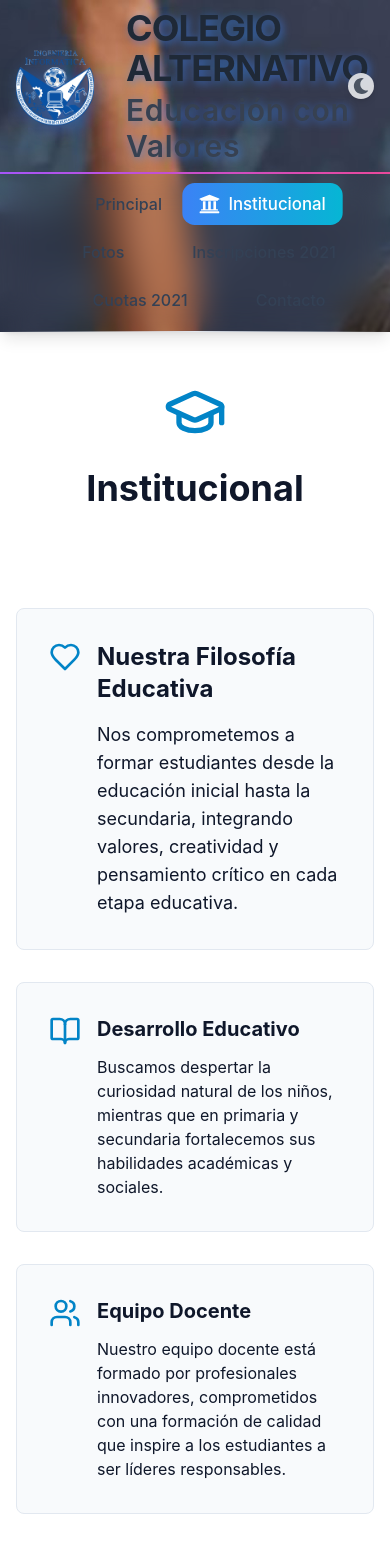
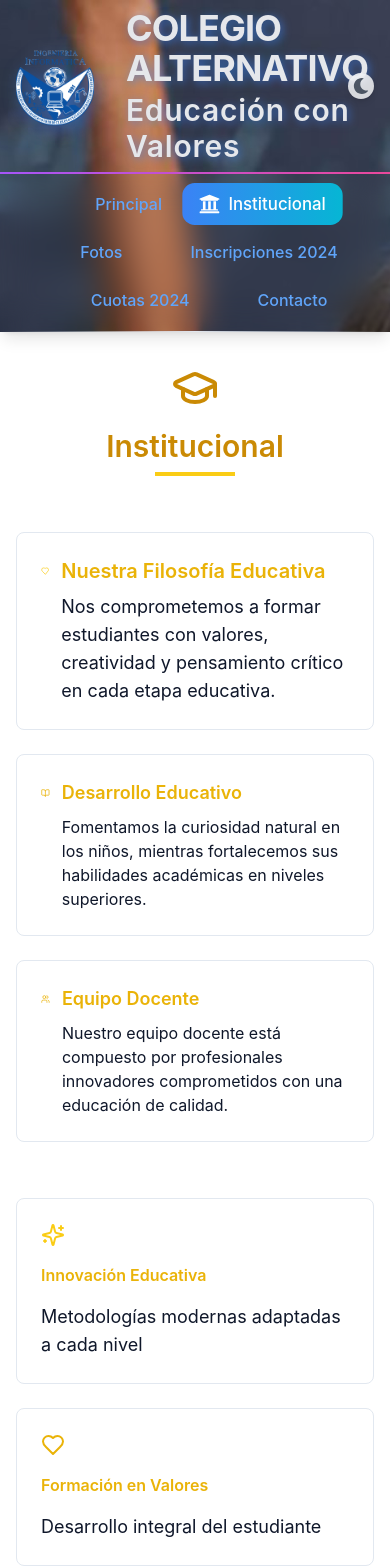
Before and after one commit to Marcelochoquecruz/INF631-Front-End-SegundoParcial, a React (Vite) app: page /institucional in a window 390 px wide. Shown: the top 1568 px of the page. Built offline with nearby package versions, Linux system fonts and the light colour scheme.

Commit message:
Finalizado y funcional

```diff
--- a/src/App.tsx
+++ b/src/App.tsx
@@ -4,6 +4,7 @@ import NavBar from './components/head/NavBar';
 import './App.css';
 import { ThemeProvider } from './components/ThemeContext';
 import AppRoutes from './routes'; // Importa las rutas
+
 
 const App = () => {
   return (
@@ -20,7 +21,7 @@ const App = () => {
             <Head />
             <NavBar />
             {/* Aquí van las rutas que cambiarán el contenido según la navegación */}
-            <main>
+             <main>
               {/* Las rutas definidas en AppRoutes se manejarán aquí */}
               <AppRoutes />
             </main>
--- a/src/components/head/Head.tsx
+++ b/src/components/head/Head.tsx
@@ -21,12 +21,12 @@ const Head = () => {
             />
 
             <div className="space-y-1 flex-grow">
-              <h1 className="text-4xl font-bold text-gray-800 dark:text-gray-100
+              <h1 className="text-4xl font-bold text-gray-200 dark:text-gray-800
                            tracking-tight drop-shadow-[2px_2px_4px_rgba(59,130,246,0.6)]
                            select-none">
                 COLEGIO ALTERNATIVO
               </h1>
-              <h2 className="text-3xl font-semibold text-gray-700 dark:text-gray-200
+              <h2 className="text-3xl font-semibold text-gray-200 dark:text-gray-800
                            tracking-wide drop-shadow-[2px_2px_4px_rgba(59,130,246,0.6)]
                            select-none">
                 Educación con Valores
--- a/src/components/head/NavBar.tsx
+++ b/src/components/head/NavBar.tsx
@@ -18,8 +18,8 @@ const NavBar = () => {
     { path: '/', label: 'Principal', icon: FaHome },
     { path: '/institucional', label: 'Institucional', icon: FaUniversity },
     { path: '/fotos', label: 'Fotos', icon: FaImages },
-    { path: '/inscripciones', label: 'Inscripciones 2021', icon: FaUserGraduate },
-    { path: '/cuotas', label: 'Cuotas 2021', icon: FaMoneyBillWave },
+    { path: '/inscripciones', label: 'Inscripciones 2024', icon: FaUserGraduate },
+    { path: '/cuotas', label: 'Cuotas 2024', icon: FaMoneyBillWave },
     { path: '/contacto', label: 'Contacto', icon: FaEnvelope }
   ];
 
@@ -63,7 +63,7 @@ const NavBar = () => {
                       px-4 py-2 rounded-xl
                       flex items-center gap-2
                       transition-all duration-300
-                      ${isActive ? 'text-white font-semibold scale-105' : 'text-slate-700 dark:text-slate-200'}
+                      ${isActive ? 'text-white font-semibold scale-105' : 'text-blue-400 dark:text-slate-200'}
                       hover:scale-105
                     `}
                   >
--- a/src/components/menu.tsx
+++ b/src/components/menu.tsx
@@ -39,7 +39,8 @@ const Menu = () => {
     : themeContext?.theme === 'dark' ? 'text-white' : 'text-slate-700';
 
   return (
-    <section >
+    <div className='bg-white'>
+    <section>
 
       <ul className="max-w-7xl mx-auto flex flex-col md:flex-row gap-6 transition-all duration-300">
         {menuItems.map((item, index) => {
@@ -90,7 +91,7 @@ const Menu = () => {
         })}
       </ul>
     </section>
+</div>
   );
 };
-
 export default Menu;
--- a/src/pages/Fotos.tsx
+++ /dev/null
@@ -1,14 +0,0 @@
-import React from 'react';
-import Footer from '../components/footer';
-const Fotos: React.FC = () => {
-  return (
-    <div className="text-center py-10">
-      <h1 className="text-4xl font-bold text-gray-800">Galería de Fotos</h1>
-      <p className="mt-4 text-lg text-gray-600">Explora nuestras fotos.</p>
-      {/* Aquí puedes agregar una galería de imágenes o un slider */}
-      <Footer/>
-    </div>
-  );
-};
-
-export default Fotos;
--- /dev/null
+++ b/src/pages/GaleriaFotografica.tsx
@@ -0,0 +1,109 @@
+import React, { useState } from 'react';
+import { X } from 'lucide-react';
+
+// Imágenes locales
+import Laboratorio1 from '../assets/edu.png';
+import Laboratorio2 from '../assets/edu.png';
+import Biblioteca1 from '../assets/edu.png';
+import Biblioteca2 from '../assets/edu.png';
+import Clase1 from '../assets/edu.png';
+import Clase2 from '../assets/edu.png';
+import { useTheme } from '../components/useTheme';
+
+const images = [
+  { id: 1, src: Laboratorio1, alt: 'Laboratorio de Ciencias 1', category: 'Instalaciones' },
+  { id: 2, src: Laboratorio2, alt: 'Laboratorio de Ciencias 2', category: 'Instalaciones' },
+  { id: 3, src: Biblioteca1, alt: 'Biblioteca Escolar 1', category: 'Instalaciones' },
+  { id: 4, src: Biblioteca2, alt: 'Biblioteca Escolar 2', category: 'Instalaciones' },
+  { id: 5, src: Clase1, alt: 'Estudiantes en Clase 1', category: 'Vida Estudiantil' },
+  { id: 6, src: Clase2, alt: 'Estudiantes en Clase 2', category: 'Vida Estudiantil' },
+];
+
+const GaleriaFotografica: React.FC = () => {
+  const { theme } = useTheme();
+  const [imagenSeleccionada, setImagenSeleccionada] = useState<{ src: string; alt: string } | null>(null);
+  const [filtro, setFiltro] = useState<string>('Todos');
+
+  const categorias = ['Todos', ...new Set(images.map(img => img.category))];
+
+  const imagenesFiltradas = filtro === 'Todos' ? images : images.filter(img => img.category === filtro);
+
+  // Estilos dinámicos basados en el tema
+  const estilosTema = {
+    contenedor: theme === 'dark' ? 'bg-gray-900 text-white' : 'bg-white text-gray-800',
+    titulo: theme === 'dark' ? 'text-white' : 'text-gray-800',
+    boton: theme === 'dark' ? 'bg-gray-700 text-white hover:bg-gray-600' : 'bg-gray-200 text-gray-700 hover:bg-gray-300',
+  };
+
+  return (
+    <div className={`w-full h-full ${estilosTema.contenedor}`}>
+      <div className="flex justify-between items-center mb-6">
+        <h1 className={`text-4xl font-bold ${estilosTema.titulo}`}>Galería Fotográfica</h1>
+      </div>
+
+      {/* Filtros de Categoría */}
+      <div className="flex justify-center space-x-4 mb-8">
+        {categorias.map(categoria => (
+          <button
+            key={categoria}
+            onClick={() => setFiltro(categoria)}
+            className={`px-4 py-2 rounded-lg transition-colors ${
+              filtro === categoria ? 'bg-blue-500 text-white' : estilosTema.boton
+            }`}
+          >
+            {categoria}
+          </button>
+        ))}
+      </div>
+
+      {/* Cuadrícula de Imágenes */}
+      <div className="grid grid-cols-3 gap-4">
+        {imagenesFiltradas.map(imagen => (
+          <div
+            key={imagen.id}
+            className={`overflow-hidden rounded-lg shadow-md hover:scale-105 transition-transform cursor-pointer ${
+              theme === 'dark' ? 'bg-gray-800' : 'bg-white'
+            }`}
+            onClick={() => setImagenSeleccionada(imagen)}
+          >
+            <img src={imagen.src} alt={imagen.alt} className="w-full h-48 object-cover" />
+            <p
+              className={`text-center py-2 ${
+                theme === 'dark' ? 'bg-gray-700 text-white' : 'bg-gray-100 text-gray-800'
+              }`}
+            >
+              {imagen.alt}
+            </p>
+          </div>
+        ))}
+      </div>
+
+      {/* Modal de Imagen Ampliada */}
+      {imagenSeleccionada && (
+        <div
+          className={`fixed inset-0 z-50 flex items-center justify-center ${
+            theme === 'dark' ? 'bg-black bg-opacity-80' : 'bg-black bg-opacity-75'
+          }`}
+          onClick={() => setImagenSeleccionada(null)}
+        >
+          <div className="max-w-4xl max-h-[90vh] relative" onClick={e => e.stopPropagation()}>
+            <button
+              onClick={() => setImagenSeleccionada(null)}
+              className={`absolute top-2 right-2 rounded-full p-2 shadow-lg z-60 ${
+                theme === 'dark' ? 'bg-gray-700 text-white' : 'bg-white text-gray-800'
+              }`}
+            >
+              <X />
+            </button>
+            <img src={imagenSeleccionada.src} alt={imagenSeleccionada.alt} className="w-full h-full object-contain rounded-lg" />
+            <p className={`text-center mt-4 text-xl ${theme === 'dark' ? 'text-white' : 'text-gray-800'}`}>
+              {imagenSeleccionada.alt}
+            </p>
+          </div>
+        </div>
+      )}
+    </div>
+  );
+};
+
+export default GaleriaFotografica;
--- a/src/pages/Institucional.tsx
+++ b/src/pages/Institucional.tsx
@@ -6,66 +6,64 @@ import { useTheme } from '../components/useTheme';
 const Institucional = () => {
   const { theme } = useTheme();
 
-  // Estilos basados en el tema actual
+  // Estilos basados en el tema actual, ahora con colores cálidos y elegantes
   const themeStyles = {
     bg: theme === 'dark' ? 'bg-slate-900' : 'bg-white',
     text: theme === 'dark' ? 'text-white' : 'text-slate-900',
-    cardBg: theme === 'dark' ? 'bg-slate-800' : 'bg-slate-50',
-    accent: theme === 'dark' ? 'text-sky-500' : 'text-sky-600',
+    accent: theme === 'dark' ? 'text-yellow-400' : 'text-yellow-600',
     border: theme === 'dark' ? 'border-slate-700' : 'border-slate-200',
-    // Añadimos un fondo claro a los contenedores para mayor legibilidad
-    cardContainer: theme === 'dark' ? 'bg-slate-800' : 'bg-white',
+    cardBg: theme === 'dark' ? 'bg-slate-800' : 'bg-white',
   };
+
+  // Clase común para las tarjetas con margenes y padding más pequeños
+  const cardClass = `${themeStyles.cardBg} p-6 rounded-lg border ${themeStyles.border} space-y-4`;
 
   return (
     <div className={`${themeStyles.bg} ${themeStyles.text}`}>
       <main className="max-w-7xl mx-auto px-4 sm:px-6 lg:px-8">
         {/* Header Section */}
-        <header className="py-12 sm:py-16 flex flex-col items-center">
-          <GraduationCap className={`w-16 h-16 ${themeStyles.accent} mb-6`} />
-          <h1 className="text-4xl sm:text-5xl font-bold mb-4">Institucional</h1>
-          <div className={`w-24 h-1 ${themeStyles.accent}`}></div>
+        <header className="py-8 sm:py-12 flex flex-col items-center">
+          <GraduationCap className={`w-12 h-12 ${themeStyles.accent} mb-4`} />
+          <h1 className="text-3xl sm:text-4xl font-semibold mb-2 text-yellow-600">Institucional</h1>
+          <div className={`w-20 h-1 ${themeStyles.accent} bg-yellow-400`}></div>
         </header>
 
         {/* Main Content */}
-        <div className="py-8 space-y-8">
-          {/* Nuestra Filosofía - Full Width */}
-          <div className={`${themeStyles.cardBg} p-8 rounded-lg border ${themeStyles.border} w-full`}>
-            <div className="flex items-start gap-4">
-              <Heart className={`w-8 h-8 ${themeStyles.accent} shrink-0`} />
+        <div className="py-6 space-y-6">
+          {/* Nuestra Filosofía */}
+          <div className={cardClass}>
+            <div className="flex items-start gap-3">
+              <Heart className={`w-7 h-7 text-yellow-400`} />
               <div>
-                <h2 className="text-2xl font-bold mb-4">Nuestra Filosofía Educativa</h2>
+                <h2 className="text-xl font-semibold mb-2 text-yellow-500">Nuestra Filosofía Educativa</h2>
                 <p className="text-lg">
-                  Nos comprometemos a formar estudiantes desde la educación inicial hasta la secundaria,
-                  integrando valores, creatividad y pensamiento crítico en cada etapa educativa.
+                  Nos comprometemos a formar estudiantes con valores, creatividad y pensamiento crítico en cada etapa educativa.
                 </p>
               </div>
             </div>
           </div>
 
-          {/* Desarrollo Educativo and Equipo Docente - Two Columns */}
-          <div className="grid md:grid-cols-2 gap-8">
-            <div className={`${themeStyles.cardBg} p-8 rounded-lg border ${themeStyles.border}`}>
-              <div className="flex items-start gap-4">
-                <BookOpen className={`w-8 h-8 ${themeStyles.accent} shrink-0`} />
+          {/* Desarrollo Educativo y Equipo Docente - Dos Columnas */}
+          <div className="grid md:grid-cols-2 gap-6">
+            <div className={cardClass}>
+              <div className="flex items-start gap-3">
+                <BookOpen className={`w-7 h-7 text-yellow-500`} />
                 <div>
-                  <h3 className="text-xl font-bold mb-3">Desarrollo Educativo</h3>
+                  <h3 className="text-lg font-semibold mb-2 text-yellow-500">Desarrollo Educativo</h3>
                   <p>
-                    Buscamos despertar la curiosidad natural de los niños, mientras que en primaria y secundaria
-                    fortalecemos sus habilidades académicas y sociales.
+                    Fomentamos la curiosidad natural en los niños, mientras fortalecemos sus habilidades académicas en niveles superiores.
                   </p>
                 </div>
               </div>
             </div>
 
-            <div className={`${themeStyles.cardBg} p-8 rounded-lg border ${themeStyles.border}`}>
-              <div className="flex items-start gap-4">
-                <Users className={`w-8 h-8 ${themeStyles.accent} shrink-0`} />
+            <div className={cardClass}>
+              <div className="flex items-start gap-3">
+                <Users className={`w-7 h-7 text-yellow-500`} />
                 <div>
-                  <h3 className="text-xl font-bold mb-3">Equipo Docente</h3>
+                  <h3 className="text-lg font-semibold mb-2 text-yellow-500">Equipo Docente</h3>
                   <p>
-                    Nuestro equipo docente está formado por profesionales innovadores, comprometidos con una formación
-                    de calidad que inspire a los estudiantes a ser líderes responsables.
+                    Nuestro equipo docente está compuesto por profesionales innovadores comprometidos con una educación de calidad.
                   </p>
                 </div>
               </div>
@@ -74,29 +72,29 @@ const Institucional = () => {
         </div>
 
         {/* Features Section */}
-        <div className="py-12">
-          <div className="grid sm:grid-cols-3 gap-8">
+        <div className="py-8">
+          <div className="grid sm:grid-cols-3 gap-6">
             {[{
-              icon: <Sparkles className="w-6 h-6" />,
+              icon: <Sparkles className="w-6 h-6 text-yellow-400" />,
               title: "Innovación Educativa",
               text: "Metodologías modernas adaptadas a cada nivel"
             },
             {
-              icon: <Heart className="w-6 h-6" />,
+              icon: <Heart className="w-6 h-6 text-yellow-500" />,
               title: "Formación en Valores",
               text: "Desarrollo integral del estudiante"
             },
             {
-              icon: <BookOpen className="w-6 h-6" />,
+              icon: <BookOpen className="w-6 h-6 text-yellow-600" />,
               title: "Excelencia Académica",
               text: "Estándares educativos de alta calidad"
             }].map((feature, index) => (
-              <div key={index} className={`${themeStyles.cardBg} p-6 rounded-lg border ${themeStyles.border}`}>
-                <div className={`${themeStyles.accent} mb-4`}>
+              <div key={index} className={`${cardClass} transition duration-300 hover:scale-105`}>
+                <div className={`mb-3`}>
                   {feature.icon}
                 </div>
-                <h3 className="font-bold mb-2">{feature.title}</h3>
-                <p>{feature.text}</p>
+                <h3 className="font-semibold mb-2 text-yellow-500">{feature.title}</h3>
+                <p className="text-lg">{feature.text}</p>
               </div>
             ))}
           </div>
--- a/src/pages/contenidop.tsx
+++ b/src/pages/contenidop.tsx
@@ -1,14 +1,6 @@
 import React from 'react';
 import { useTheme } from '../components/useTheme';
-import {
-  School,
-  Target,
-  BookOpen,
-  Users,
-  Heart,
-  GraduationCap,
-  Brain,
-} from 'lucide-react';
+import { School, Target, BookOpen, Users, Heart, GraduationCap, Brain } from 'lucide-react';
 
 interface ContenidoPProps {
   className?: string;
@@ -17,17 +9,22 @@ interface ContenidoPProps {
 const Contenidop: React.FC<ContenidoPProps> = ({ className = '' }) => {
   const { theme } = useTheme();
 
-  // Definimos los estilos según el tema actual (oscuro o claro)
-  const bgColor = theme === 'dark' ? 'bg-gray-900' : 'bg-white'; // Color de fondo según el tema
-  const textColor = theme === 'dark' ? 'text-gray-100' : 'text-gray-800'; // Color de texto según el tema
-  const cardBg = theme === 'dark' ? 'bg-gray-800' : 'bg-white'; // Fondo de las tarjetas
-  const highlightColor = theme === 'dark' ? 'text-blue-400' : 'text-blue-800'; // Color de texto destacado
-  const sectionBg = theme === 'dark' ? 'bg-gray-800/50' : 'bg-blue-50'; // Fondo de las secciones
+  // Estilos base para cada tema
+  const bgColor = theme === 'dark' ? 'bg-gray-900' : 'bg-white';
+  const textColor = theme === 'dark' ? 'text-gray-100' : 'text-gray-800';
+  const cardBg = theme === 'dark' ? 'bg-gray-800' : 'bg-gradient-to-r from-cyan-300 via-green-200 to-purple-300';
+  const cardBorder = 'border-2 border-gray-300';
+  const cardShadow = 'shadow-lg hover:shadow-2xl';
+  const sectionBg = theme === 'dark' ? 'bg-gray-800/50' : 'bg-blue-50';
+  const highlightColor = theme === 'dark' ? 'text-blue-400' : 'text-blue-800';
+
+  // Clase contenedora para evitar repetición
+  const cardClass = `${cardBg} ${cardBorder} ${cardShadow} rounded-lg p-6`;
 
   return (
-    <div className={`${bgColor} ${textColor} min-h-screen p-4 transition-colors duration-300 ${className}`}>
+    <div className={`${bgColor} ${textColor} min-h-screen p-4`}>
       <div className="max-w-7xl mx-auto">
-        {/* Sección de Cabecera */}
+        {/* Cabecera */}
         <header className="mb-12 text-center">
           <h1 className={`text-4xl font-bold ${highlightColor} mb-6 flex items-center justify-center gap-3`}>
             <School className="w-10 h-10" />
@@ -39,9 +36,9 @@ const Contenidop: React.FC<ContenidoPProps> = ({ className = '' }) => {
           </p>
         </header>
 
-        {/* Contenido Principal en Grid */}
+        {/* Contenido Principal */}
         <div className="grid md:grid-cols-2 gap-8">
-          {/* Columna Izquierda: Objetivos */}
+          {/* Sección Objetivos */}
           <section className={`${sectionBg} rounded-lg p-6 shadow-lg`}>
             <h2 className={`text-2xl font-semibold ${highlightColor} mb-6 flex items-center gap-3`}>
               <Target className="w-6 h-6" />
@@ -49,7 +46,7 @@ const Contenidop: React.FC<ContenidoPProps> = ({ className = '' }) => {
             </h2>
             <div className="space-y-4">
               <div className="flex items-start gap-4">
-                <Heart className="w-6 h-6 shrink-0 text-blue-500" />
+                <Heart className="w-6 h-6 text-blue-500" />
                 <p className="leading-relaxed">
                   Nuestra visión está arraigada en la convicción de que el soporte de la fe cristiana
                   proporciona los valores morales y espirituales esenciales para el desarrollo de
@@ -57,17 +54,16 @@ const Contenidop: React.FC<ContenidoPProps> = ({ className = '' }) => {
                 </p>
               </div>
               <div className="flex items-start gap-4">
-                <BookOpen className="w-6 h-6 shrink-0 text-blue-500" />
+                <BookOpen className="w-6 h-6 text-blue-500" />
                 <p className="leading-relaxed">
                   Consideramos que la educación es la herramienta idónea para
-                  generar una transformación profunda, tanto humana como social, en la que los
-                  valores cristianos juegan un papel fundamental.
+                  generar una transformación profunda.
                 </p>
               </div>
             </div>
           </section>
 
-          {/* Columna Derecha: Niveles */}
+          {/* Sección Niveles */}
           <section className="space-y-6">
             <h2 className={`text-2xl font-semibold ${highlightColor} mb-4 flex items-center gap-3`}>
               <Users className="w-6 h-6" />
@@ -75,13 +71,11 @@ const Contenidop: React.FC<ContenidoPProps> = ({ className = '' }) => {
             </h2>
 
             {/* Nivel Inicial */}
-            <div className={`${cardBg} rounded-lg p-6 shadow-lg hover:shadow-xl transition-shadow`}>
+            <div className={cardClass}>
               <div className="flex items-start gap-4">
-                <GraduationCap className="w-8 h-8 text-blue-500 shrink-0" />
+                <GraduationCap className="w-8 h-8 text-blue-500" />
                 <div>
-                  <h3 className={`text-xl font-semibold ${highlightColor} mb-2`}>
-                    Nivel Inicial
-                  </h3>
+                  <h3 className={`text-xl font-semibold ${highlightColor} mb-2`}>Nivel Inicial</h3>
                   <p className="leading-relaxed">
                     Nuestra misión es ofrecer una educación inclusiva que promueva
                     valores fundamentales.
@@ -91,16 +85,13 @@ const Contenidop: React.FC<ContenidoPProps> = ({ className = '' }) => {
             </div>
 
             {/* Primaria y Secundaria */}
-            <div className={`${cardBg} rounded-lg p-6 shadow-lg hover:shadow-xl transition-shadow`}>
+            <div className={cardClass}>
               <div className="flex items-start gap-4">
-                <Brain className="w-8 h-8 text-blue-500 shrink-0" />
+                <Brain className="w-8 h-8 text-blue-500" />
                 <div>
-                  <h3 className={`text-xl font-semibold ${highlightColor} mb-2`}>
-                    Primario y Secundario
-                  </h3>
+                  <h3 className={`text-xl font-semibold ${highlightColor} mb-2`}>Primario y Secundario</h3>
                   <p className="leading-relaxed">
-                    Nuestro objetivo es formarlos para que aprendan a pensar críticamente,
-                    para que puedan actuar con responsabilidad y, finalmente, transformar su entorno.
+                    El objetivo es formarlos para que piensen críticamente y transformen su entorno.
                   </p>
                 </div>
               </div>
--- a/src/routes/index.tsx
+++ b/src/routes/index.tsx
@@ -4,7 +4,7 @@ import { Routes, Route } from 'react-router-dom';
 // Importa tus páginas
 import Principal from '../pages/Principal';
 import Institucional from '../pages/Institucional';
-import Fotos from '../pages/Fotos';
+import Fotos from '../pages/GaleriaFotografica';
 import Inscripciones from '../pages/Inscripciones';
 import Cuotas from '../pages/Cuotas';
 import Contacto from '../pages/Contacto';
```
